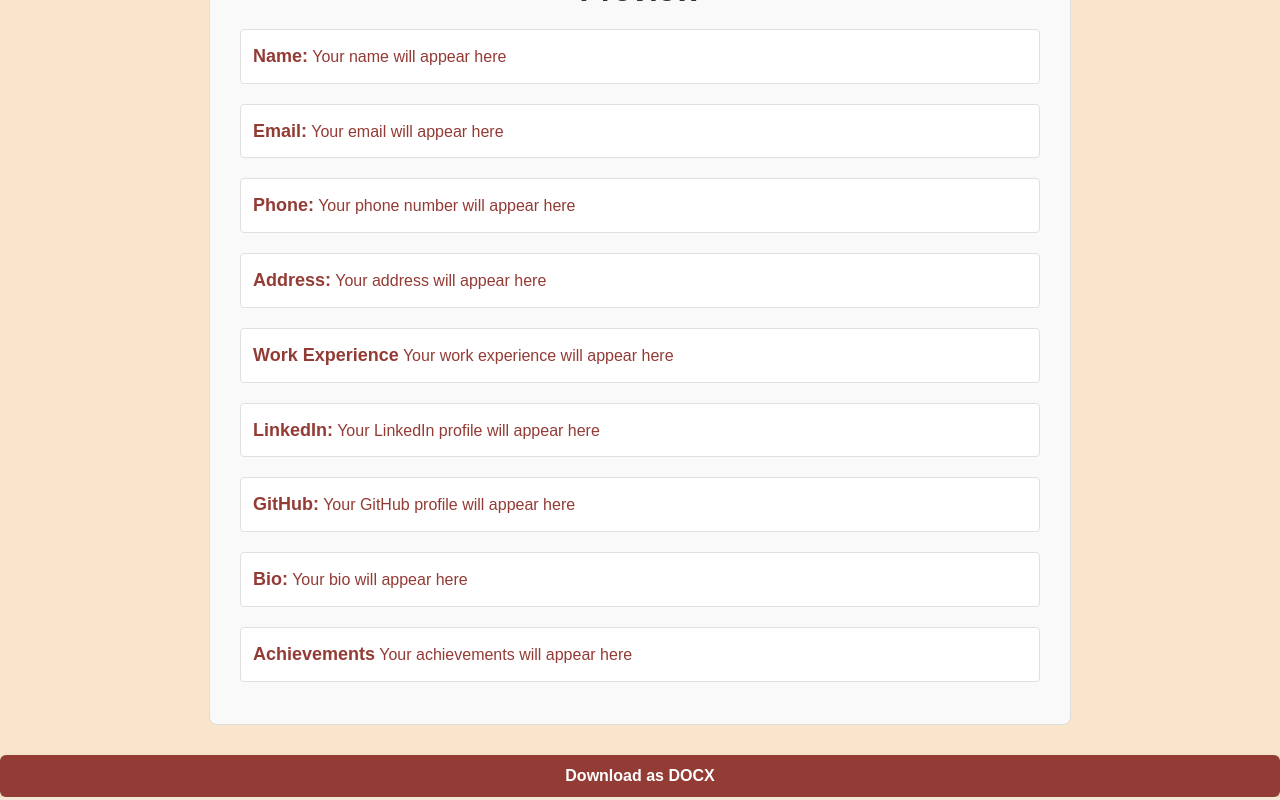
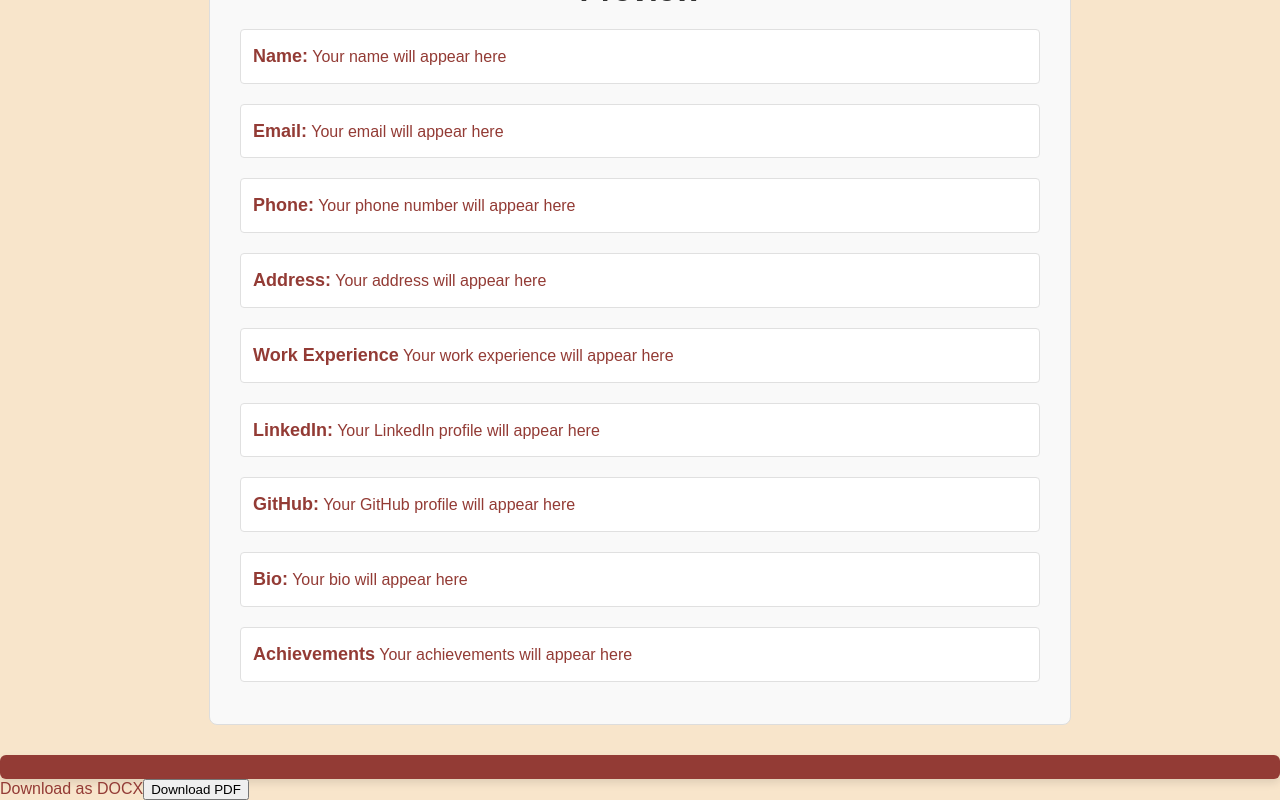
Before and after one commit to Shivanieltore/resumes, a React (Create React App) app in the folder client/: page /personal-info in a window 1280 px wide. Shown: the part 1030-1830 px from the top of the page. Built offline with nearby package versions, Linux system fonts and the light colour scheme.

Commit message:
Initial commit

```diff
--- a/client/package.json
+++ b/client/package.json
@@ -6,6 +6,8 @@
     "cra-template": "1.2.0",
     "docx": "^9.1.0",
     "file-saver": "^2.0.5",
+    "html2canvas": "^1.4.1",
+    "jspdf": "^2.5.2",
     "react": "^19.0.0",
     "react-dom": "^19.0.0",
     "react-router-dom": "^7.0.2",
--- a/client/src/components/Templates.jsx
+++ b/client/src/components/Templates.jsx
@@ -1,6 +1,8 @@
 import React, { useState } from "react";
 import { Packer, Document, Paragraph } from "docx";
 import { saveAs } from "file-saver";
+import jsPDF from 'jspdf';
+import html2canvas from 'html2canvas';
 import "./Previewcontainer.css";
 function Templates() {
   const [formData, setFormData] = useState({
@@ -44,6 +46,15 @@ function Templates() {
 Packer.toBlob(doc).then((blob) => {
   saveAs(blob, "ResumePreview.docx");
 });
+};
+const generatePDF = () => {
+  const input = document.getElementById('resume');
+  html2canvas(input).then((canvas) => {
+    const imgData = canvas.toDataURL('image/png');
+    const pdf = new jsPDF();
+    pdf.addImage(imgData, 'PNG', 0, 0);
+    pdf.save('resume.pdf');
+  });
 };
 
 return (
@@ -185,9 +196,9 @@ return (
   </div>
 
   {/* Download Button */}
-  <button onClick={handleDownloadDocx} className="download-btn">
+  <button onClick={handleDownloadDocx} className="download-btn"></button>
     Download as DOCX
-  </button>
+  <button onClick={generatePDF}>Download PDF</button>
 </div>
 );
 }
```
Also changed, not shown: 1 other file (tests, documents, lock files or other folders).
